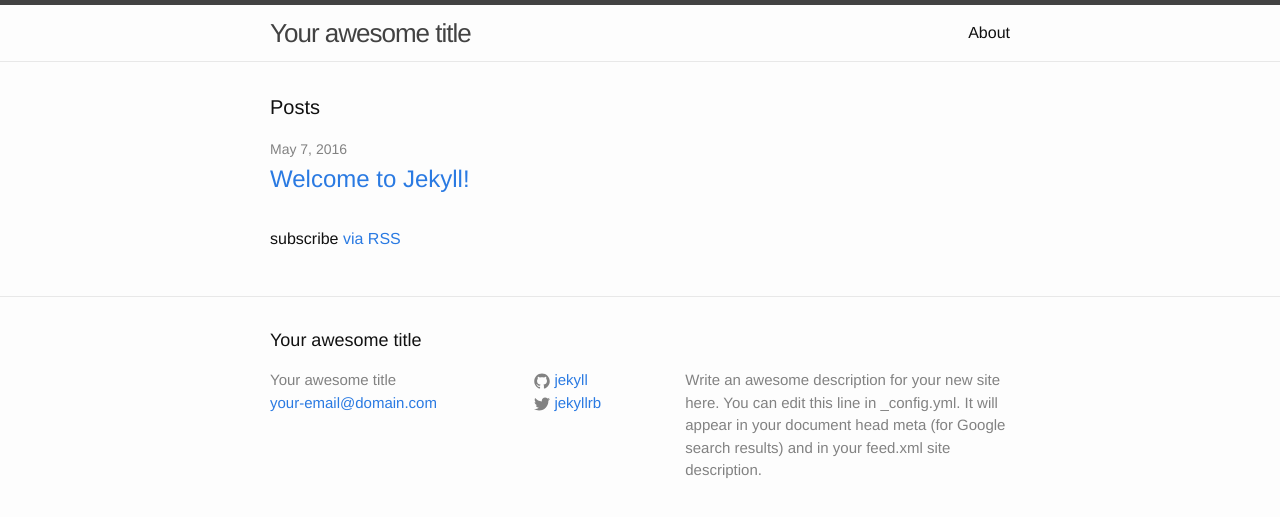
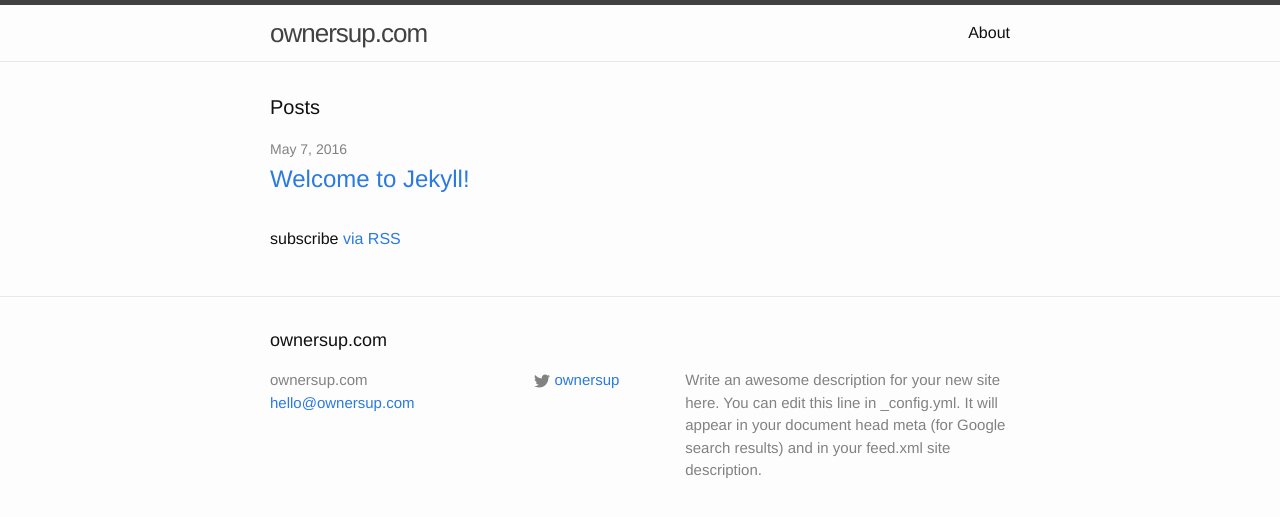
Before and after one commit to OwnersUp/ownersup.com, a Jekyll site: the page built from index.html, in a window 1280 px wide. Shown: the top 517 px of the page. Built offline with Jekyll 4.4.1, drawn with Linux system fonts in a browser that asks for light colours.

Commit message:
Updating some jekyll configs

```diff
--- a/_config.yml
+++ b/_config.yml
@@ -7,16 +7,18 @@
 
 # Site settings
 version: 3.0.3
-title: Your awesome title
-email: your-email@domain.com
+title: ownersup.com
+email: hello@ownersup.com
 description: > # this means to ignore newlines until "baseurl:"
   Write an awesome description for your new site here. You can edit this
   line in _config.yml. It will appear in your document head meta (for
   Google search results) and in your feed.xml site description.
 baseurl: "" # the subpath of your site, e.g. /blog
-url: "http://yourdomain.com" # the base hostname & protocol for your site
-twitter_username: jekyllrb
-github_username:  jekyll
+url: "http://ownersup.com" # the base hostname & protocol for your site
+twitter_username: ownersup
 
 # Build settings
 markdown: kramdown
+
+sass:
+  style: compressed
```
Also changed, not shown: _posts/_defaults.md (added, +6 -0 lines).
